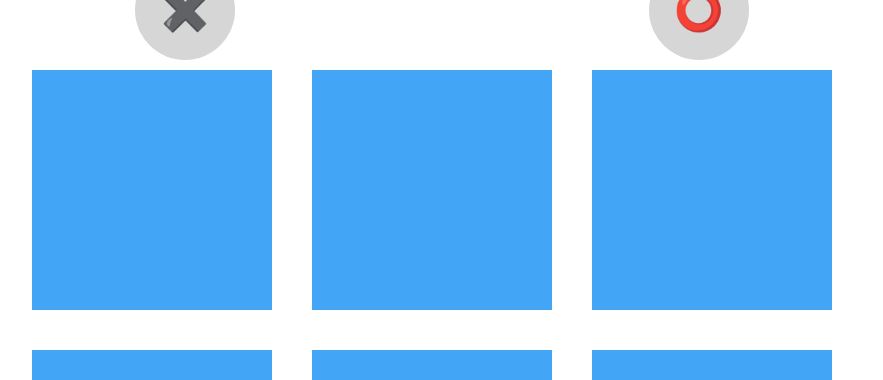
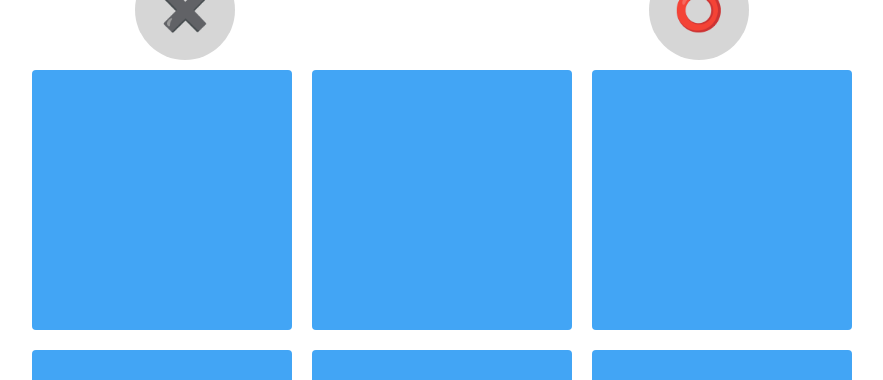
Before and after one commit to jonathatargino/tic-tac-toe, a React (Vite) app: page / in a window 1280 px wide. Shown: the part 222-602 px from the top of the page, without its empty margins (206-1089 px from the left). Built offline with nearby package versions, Linux system fonts and the light colour scheme.

Commit message:
Cell component Box turned a Button

```diff
--- a/src/components/Cell.jsx
+++ b/src/components/Cell.jsx
@@ -1,12 +1,10 @@
-import { Box } from "@mui/material"
+import { Button } from "@mui/material"
 
 function Cell({onClick, emoji}) {
   return (
-    <Box
+    <Button
       onClick={() => onClick()}
       sx={{
-        width: 240,
-        height: 240,
         backgroundColor: 'primary.light',
         fontSize: "6rem",
         display: "flex",
@@ -18,7 +16,7 @@ function Cell({onClick, emoji}) {
           opacity: [0.9, 0.8, 0.7]
         },
       }}
-    >{emoji}</Box>
+    >{emoji}</Button>
   )
 }
 
```
